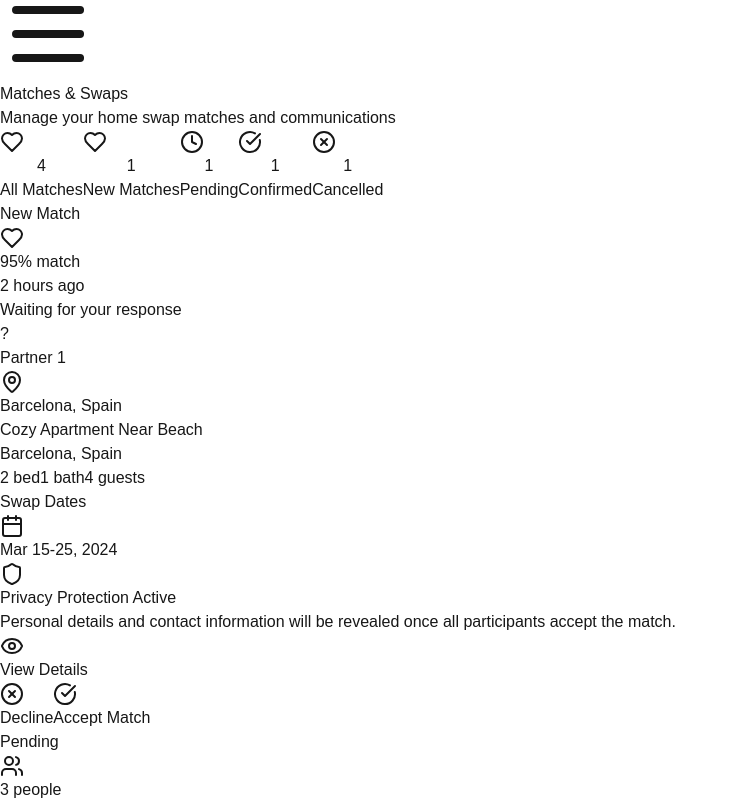
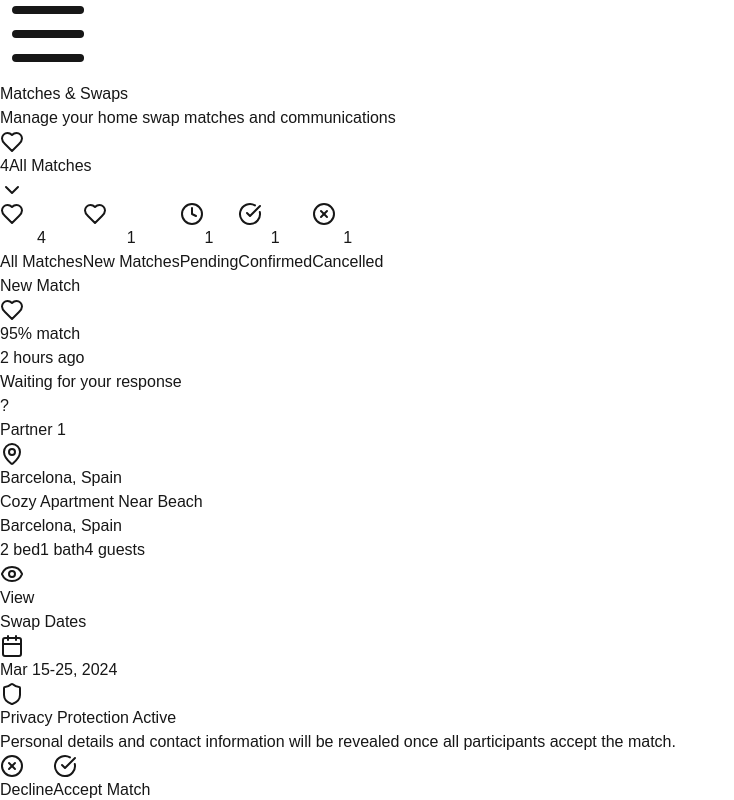
Before and after one commit to felixp33/flatswaps, a Next.js app: page /profile/matches in a window 1280 px wide. Shown: the part 1800-2600 px from the top of the page, without its empty margins (0-734 px from the left). Built offline with nearby package versions, Linux system fonts and the light colour scheme.

Commit message:
refactor: enhance MatchCard layout and add property link; improve MatchFilterBar with dropdown functionality

```diff
--- a/src/components/matches/MatchCard.tsx
+++ b/src/components/matches/MatchCard.tsx
@@ -205,10 +205,19 @@ export default function MatchCard({ match, onAccept, onReject }: MatchCardProps)
 									<p className="text-xs text-gray-500 dark:text-gray-400 mb-2">
 										{participant.property.location}
 									</p>
-									<div className="flex items-center text-xs text-gray-600 dark:text-gray-300 space-x-3">
-										<span>{participant.property.bedrooms} bed</span>
-										<span>{participant.property.bathrooms} bath</span>
-										<span>{participant.property.guests} guests</span>
+									<div className="flex items-center justify-between">
+										<div className="flex items-center text-xs text-gray-600 dark:text-gray-300 space-x-3">
+											<span>{participant.property.bedrooms} bed</span>
+											<span>{participant.property.bathrooms} bath</span>
+											<span>{participant.property.guests} guests</span>
+										</div>
+										<Link
+											href={`/properties/${match.id}`}
+											className="inline-flex items-center px-2 py-1 border border-gray-300 dark:border-gray-600 rounded text-xs font-medium text-gray-700 dark:text-gray-200 bg-white dark:bg-gray-600 hover:bg-gray-50 dark:hover:bg-gray-500"
+										>
+											<Eye className="h-3 w-3 mr-1" />
+											View
+										</Link>
 									</div>
 								</div>
 								<div className="p-3 bg-gray-50 dark:bg-gray-700 rounded-lg">
@@ -267,14 +276,6 @@ export default function MatchCard({ match, onAccept, onReject }: MatchCardProps)
 			{/* Action Buttons */}
 			<div className="flex justify-between items-center pt-4 border-t border-gray-200 dark:border-gray-700">
 				<div className="flex items-center space-x-4">
-					<Link
-						href={`/properties/${match.id}`}
-						className="inline-flex items-center px-4 py-2 border border-gray-300 dark:border-gray-600 rounded-md text-sm font-medium text-gray-700 dark:text-gray-200 bg-white dark:bg-gray-700 hover:bg-gray-50 dark:hover:bg-gray-600"
-					>
-						<Eye className="h-4 w-4 mr-2" />
-						View Details
-					</Link>
-
 					{canShowContactInfo(match) && (
 						<Link
 							href={`/profile/messages?match=${match.id}`}
--- a/src/components/matches/MatchFilterBar.tsx
+++ b/src/components/matches/MatchFilterBar.tsx
@@ -1,5 +1,8 @@
 // src/components/matches/MatchFilterBar.tsx
-import { Heart, Clock, CheckCircle, XCircle } from "lucide-react";
+"use client";
+
+import { useState } from "react";
+import { Heart, Clock, CheckCircle, XCircle, ChevronDown } from "lucide-react";
 
 interface FilterOption {
 	id: string;
@@ -16,6 +19,8 @@ interface MatchFilterBarProps {
 }
 
 export default function MatchFilterBar({ matches, activeFilter, onFilterChange }: MatchFilterBarProps) {
+	const [isDropdownOpen, setIsDropdownOpen] = useState(false);
+
 	const filterOptions: FilterOption[] = [
 		{
 			id: "all",
@@ -54,8 +59,86 @@ export default function MatchFilterBar({ matches, activeFilter, onFilterChange }
 		},
 	];
 
+	const activeFilterOption = filterOptions.find((option) => option.id === activeFilter) || filterOptions[0];
+
+	const handleFilterSelect = (filterId: string) => {
+		onFilterChange(filterId);
+		setIsDropdownOpen(false);
+	};
+
 	return (
-		<div className="grid grid-cols-2 md:grid-cols-5 gap-3 mb-6">
+		<div className="mb-6">
+			{/* Mobile Dropdown (sm and below) */}
+			<div className="sm:hidden">
+				<div className="relative">
+					<button
+						onClick={() => setIsDropdownOpen(!isDropdownOpen)}
+						className="w-full flex items-center justify-between p-3 bg-white dark:bg-gray-800 border border-gray-200 dark:border-gray-700 rounded-lg shadow-sm"
+					>
+						<div className="flex items-center">
+							<activeFilterOption.icon className={`h-5 w-5 ${activeFilterOption.color} mr-3`} />
+							<div className="flex items-center space-x-2">
+								<span className="text-lg font-semibold text-gray-900 dark:text-white">
+									{activeFilterOption.count}
+								</span>
+								<span className="text-sm text-gray-500 dark:text-gray-400">{activeFilterOption.label}</span>
+							</div>
+						</div>
+						<ChevronDown
+							className={`h-5 w-5 text-gray-400 transition-transform duration-200 ${
+								isDropdownOpen ? "rotate-180" : ""
+							}`}
+						/>
+					</button>
+
+					{/* Dropdown Menu */}
+					{isDropdownOpen && (
+						<div className="absolute top-full left-0 right-0 mt-1 bg-white dark:bg-gray-800 border border-gray-200 dark:border-gray-700 rounded-lg shadow-lg z-10">
+							{filterOptions.map((filter) => {
+								const Icon = filter.icon;
+								const isActive = activeFilter === filter.id;
+
+								return (
+									<button
+										key={filter.id}
+										onClick={() => handleFilterSelect(filter.id)}
+										className={`w-full flex items-center p-3 hover:bg-gray-50 dark:hover:bg-gray-700 transition-colors first:rounded-t-lg last:rounded-b-lg ${
+											isActive ? "bg-blue-50 dark:bg-blue-900/20" : ""
+										}`}
+									>
+										<Icon className={`h-5 w-5 ${isActive ? "text-blue-600" : filter.color} mr-3`} />
+										<div className="flex-1 text-left">
+											<div className="flex items-center space-x-2">
+												<span
+													className={`text-lg font-semibold ${
+														isActive ? "text-blue-600" : "text-gray-900 dark:text-white"
+													}`}
+												>
+													{filter.count}
+												</span>
+												<span
+													className={`text-sm ${
+														isActive ? "text-blue-600" : "text-gray-500 dark:text-gray-400"
+													}`}
+												>
+													{filter.label}
+												</span>
+											</div>
+										</div>
+										{isActive && <CheckCircle className="h-4 w-4 text-blue-600 ml-2" />}
+									</button>
+								);
+							})}
+						</div>
+					)}
+				</div>
+
+				{/* Backdrop to close dropdown */}
+				{isDropdownOpen && <div className="fixed inset-0 z-0" onClick={() => setIsDropdownOpen(false)} />}
+			</div>
+
+			{/* Desktop Grid (md and above) */}
+			<div className="hidden sm:grid grid-cols-2 md:grid-cols-5 gap-3">
 				{filterOptions.map((filter) => {
 					const Icon = filter.icon;
 					const isActive = activeFilter === filter.id;
@@ -89,5 +172,6 @@ export default function MatchFilterBar({ matches, activeFilter, onFilterChange }
 					);
 				})}
 			</div>
+		</div>
 	);
 }
```
Lines whose indentation alone changed are shown as unchanged.
